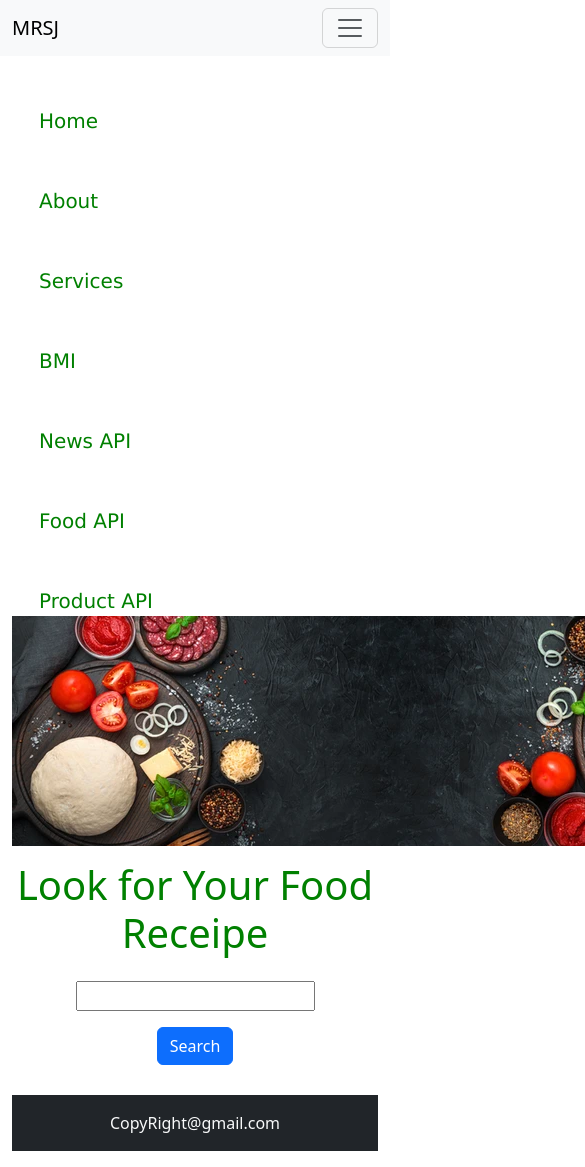
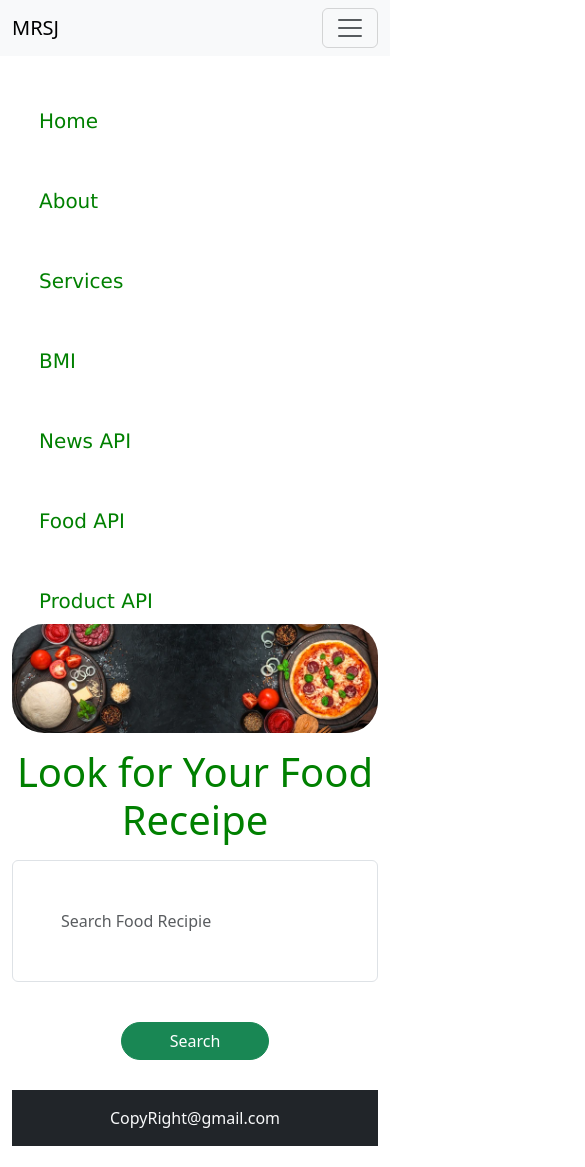
Before and after one commit to Jahnavipandu12345/react-api-project, a React (Create React App) app: page /foodapi in a window 390 px wide. Shown: the top 1167 px of the page, 585 px wide, since content can reach past the window. Built offline with nearby package versions, Linux system fonts and the light colour scheme.

Commit message:
i changed foodCard component to grid by removing the fixed width and heights and make it responsive and also make FoodApi component responsive of image with bootstrap img-fluid and changed input with some padding and margin

```diff
--- a/src/FoodAPI.js
+++ b/src/FoodAPI.js
@@ -3,34 +3,37 @@ import '../node_modules/bootstrap/dist/css/bootstrap.css';
 import FoodCard from './FoodCard';
 import pic from "./images/food-banner.png"
 export default function FoodAPI() {
-    const [search,setSearch]=useState("");
-  const [data,setData]=useState([]);
+  const [search, setSearch] = useState("");
+  const [data, setData] = useState([]);
 
-  const YOUR_APP_ID ="d1adb527";
-  const YOUR_APP_KEY="fd8b9693f27978e90b3a63132addbeff";
-  const submitHandler =(e)=>{
+  const YOUR_APP_ID = "d1adb527";
+  const YOUR_APP_KEY = "fd8b9693f27978e90b3a63132addbeff";
+  const submitHandler = (e) => {
     e.preventDefault();
     // console.log(search);
     fetch(`https://api.edamam.com/search?q=${search}&app_id=${YOUR_APP_ID}&app_key=${YOUR_APP_KEY}&from=0&to=12&calories=591-722&health=alcohol-free`)
-    .then(response=>response.json())
-    .then(data=>setData(data.hits)
+      .then(response => response.json())
+      .then(data => setData(data.hits)
       )
   }
   return (
-    <div>
-       <img className='food-pic' src={pic}></img>
+    <div className='row'>
+      <div className='col-12'>
+        <div className='d-flex justify-content-center'>
+          <img className='food-pic img-fluid rounded-5 mt-2' src={pic} alt="Food Banner" />
+        </div>
         <center>
           <h4 className='head'> Look for Your Food Receipe </h4>
           <form onSubmit={submitHandler}>
-          <input type='text' className='mt-3' value={search} onChange={(e)=>setSearch(e.target.value)}></input>
+            <input type='text' className='mt-3 form-control p-5' placeholder='Search Food Recipie' value={search} onChange={(e) => setSearch(e.target.value)}></input>
             <br></br>
-          <input type='submit' className='btn btn-primary mt-3' value="Search"></input>
+            <input type='submit' className='btn btn-success px-5 mt-3 rounded-5' value="Search"></input>
           </form>
 
-        {data.length>1 ?<FoodCard  data={data}/>:null}
+          {data.length > 1 ? <FoodCard data={data} /> : null}
 
         </center>
-
+      </div>
     </div>
   )
 }
--- a/src/FoodCard.js
+++ b/src/FoodCard.js
@@ -1,25 +1,29 @@
-import React from 'react'
+import React from 'react';
 
-export default function FoodCard({data}) {
+export default function FoodCard({ data }) {
   return (
-    <div>
-        <div  className='row'>
-            {data.map(data=>
-      <div className="card food" style={{"width": "300px","height":"400px","margin-left":"20px","margin-top":"30px"}}>
-  <img className="card-img-top box-img" src={data.recipe.image}  alt="Card image cap" style={{"width": "100%","margin-top":"10px"}}/>
 
+      <div className="row mt-5 ">
+        {data.map((item, index) => (
+          <div key={index} className="col-12 col-sm-12 col-md-4 col-lg-6 col-xl-4 col-xxl-4 mb-2">
+            <div className="card food">
+              <img
+                className="card-img-top box-img"
+                src={item.recipe.image}
+                alt="Card image cap"
+              />
               <div className="card-body">
                 <center>
-    <h5 className="card-title">{data.recipe.label}</h5>
-    <p className="card-text">Total Amount of Calories :{Math.round(data.recipe.calories)}</p>
+                  <h5 className="card-title">{item.recipe.label}</h5>
+                  <p className="card-text">
+                    Total Amount of Calories: {Math.round(item.recipe.calories)}
+                  </p>
                   <a href="#" className="btn btn-primary">Buy</a>
-
                 </center>
               </div>
             </div>
- )}
           </div>
+        ))}
       </div>
-
-  )
+  );
 }
```
Lines whose indentation alone changed are shown as unchanged.
